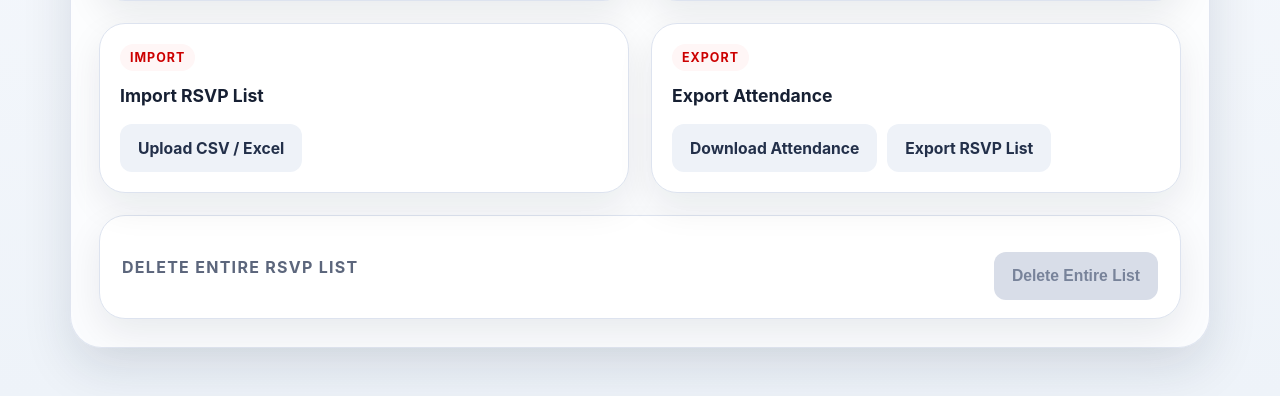
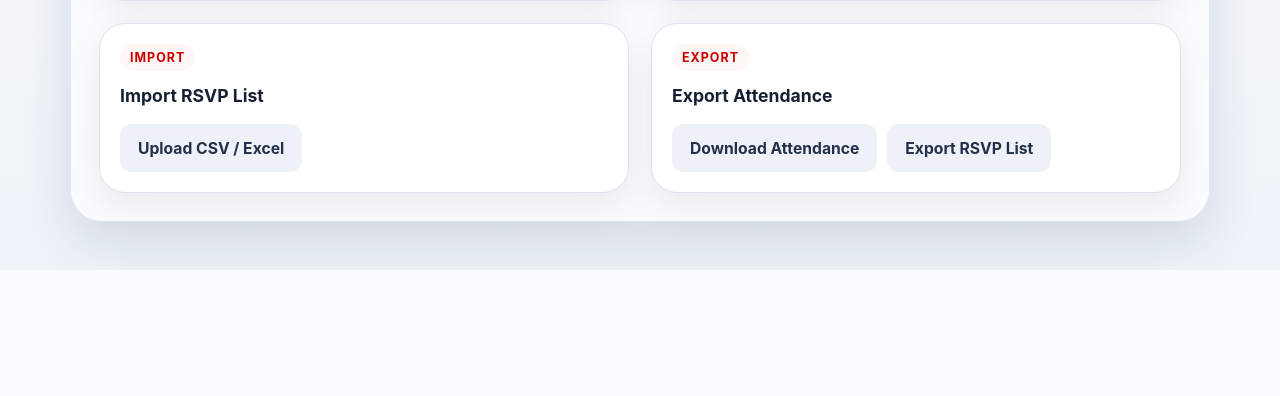
Before and after one commit to SEJINKIM-git/RSVP-Check-In-System, a Django app: page /checkin/ in a window 1280 px wide. Shown: the part 692-1088 px from the top of the page. After the commit the page ends 962 px from the top, so only its background shows below. Run offline with Django 5.2, Linux system fonts and the light colour scheme; data that the repository does not hold is empty.

Commit message:
Update RSVP system and prepare Branch1 push

```diff
--- a/checkin/services/import_rsvp.py
+++ b/checkin/services/import_rsvp.py
@@ -1,5 +1,6 @@
 import csv
 import io
+import logging
 import re
 
 from django.db import transaction
@@ -8,10 +9,18 @@ from django.db.models import Max
 from checkin.models import RegisteredParticipant
 
 
+logger = logging.getLogger(__name__)
+
 REQUIRED_FIELDS = {
     "name": {"name", "full name"},
     "unid": {"unid", "uni", "student id", "university id"},
     "major": {"major", "program", "department"},
+}
+
+REQUIRED_FIELD_LABELS = {
+    "name": "Name",
+    "unid": "UNID",
+    "major": "Major",
 }
 
 UNID_PATTERN = re.compile(r"^u\d{7}$")
@@ -35,6 +44,10 @@ def _match_headers(header_row):
 
     missing_fields = [field for field in REQUIRED_FIELDS if field not in matched_headers]
     return matched_headers, missing_fields
+
+
+def _clean_detected_headers(header_row):
+    return [str(header).strip() for header in header_row if str(header or "").strip()]
 
 
 def _decode_uploaded_file(uploaded_file):
@@ -88,12 +101,24 @@ def import_rsvp_file(uploaded_file):
         summary["errors"].append("The CSV file is missing a header row.")
         return summary
 
+    detected_headers = _clean_detected_headers(reader.fieldnames)
+    logger.debug("Detected RSVP import headers: %s", detected_headers)
+
     matched_headers, missing_fields = _match_headers(reader.fieldnames)
     if missing_fields:
+        missing_labels = [REQUIRED_FIELD_LABELS[field] for field in missing_fields]
+        error_message = "Missing required column(s): " + ", ".join(missing_labels)
+        if detected_headers:
+            error_message += ". Detected column(s): " + ", ".join(detected_headers)
         summary["errors"].append(
-            "Missing required column(s): " + ", ".join(field.title() for field in missing_fields)
+            error_message
         )
         return summary
+
+    logger.debug(
+        "Matched RSVP import headers: %s",
+        {field: matched_headers[field] for field in REQUIRED_FIELDS},
+    )
 
     existing_unids = {
         (unid or "").strip().lower()
--- a/checkin/templates/checkin/dashboard.html
+++ b/checkin/templates/checkin/dashboard.html
@@ -50,8 +50,7 @@
 
         .panel,
         .title-panel,
-        .action-card,
-        .utility-card {
+        .action-card {
             background: var(--surface);
             border: 1px solid var(--line);
             border-radius: var(--radius-lg);
@@ -193,25 +192,7 @@
             background: #dfe7f2;
         }
 
-        .button-danger {
-            background: #b42318;
-            color: #ffffff;
-        }
-
-        .button-danger:hover:enabled {
-            background: #94180f;
-        }
-
-        .button-danger:disabled {
-            background: #d8dde8;
-            color: #78839a;
-            cursor: not-allowed;
-            transform: none;
-            box-shadow: none;
-        }
-
-        .panel-actions,
-        .utility-actions {
+        .panel-actions {
             display: flex;
             flex-wrap: wrap;
             gap: 10px;
@@ -263,35 +244,6 @@
             margin-bottom: 14px;
         }
 
-        .utility-card {
-            margin-top: 22px;
-            padding: 18px 22px;
-            display: flex;
-            flex-wrap: wrap;
-            gap: 18px;
-            justify-content: space-between;
-            align-items: center;
-        }
-
-        .inline-form {
-            margin: 0;
-        }
-
-        .fine-print {
-            margin-top: 12px;
-            font-size: 0.88rem;
-            color: #6d768a;
-        }
-
-        .utility-title {
-            margin: 0;
-            font-size: 1rem;
-            font-weight: 700;
-            color: var(--text-soft);
-            text-transform: uppercase;
-            letter-spacing: 0.08em;
-        }
-
         @media (max-width: 960px) {
             .main-actions,
             .secondary-actions {
@@ -304,10 +256,6 @@
 
             .panel {
                 text-align: left;
-            }
-
-            .utility-card {
-                align-items: flex-start;
             }
         }
     </style>
@@ -375,22 +323,6 @@
                     </div>
                 </div>
             </section>
-
-            <section class="utility-card">
-                <p class="utility-title">Delete Entire RSVP List</p>
-                <div class="utility-actions">
-                    <form
-                        method="post"
-                        action="{% url 'checkin:delete_all_participants' %}"
-                        class="inline-form"
-                        onsubmit="return confirm('Delete the entire RSVP list? Export it first if you want a backup.');"
-                    >
-                        {% csrf_token %}
-                        <input type="hidden" name="next" value="{% url 'checkin:dashboard' %}">
-                        <button type="submit" class="button-danger" {% if not has_participants %}disabled{% endif %}>Delete Entire List</button>
-                    </form>
-                </div>
-            </section>
         </div>
     </div>
 </body>
```
Also changed, not shown: checkin/tests.py (+35 -0 lines), 1 other file.
